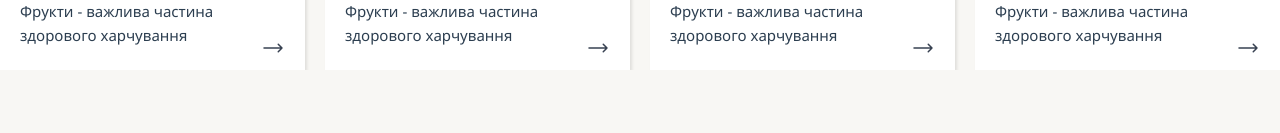
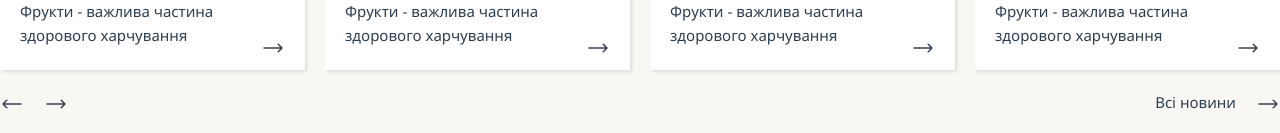
Before and after one commit to spineag/velovarash, a Vue app: page / in a window 1280 px wide. Shown: the part 1318-1451 px from the top of the page. Before the commit the page ends 1388 px from the top, so only its background shows below. Built offline with nearby package versions, Linux system fonts and the light colour scheme.

Commit message:
news nav

```diff
--- a/src/components/homepage/NewsScreen.vue
+++ b/src/components/homepage/NewsScreen.vue
@@ -32,11 +32,25 @@ import Item from '../homepage/NewsScreenItem.vue'
                 </div>
             </div>
 
-            <div class="items_container">
+            <div class="news_items_container">
                 <Item />
                 <Item />
                 <Item />
                 <Item />
+            </div>
+
+            <div class="news_nav_container">
+                <div class="news_nav_arrows">
+                    <svg xmlns="http://www.w3.org/2000/svg" fill="none" viewBox="0 0 24 24" stroke-width="1.5" stroke="inherit" class="w-6 h-6  velo_stroke_gray inline-block cursor-pointer">
+                        <path stroke-linecap="round" stroke-linejoin="round" d="M6.75 15.75L3 12m0 0l3.75-3.75M3 12h18" /> </svg>
+                    <svg xmlns="http://www.w3.org/2000/svg" fill="none" viewBox="0 0 24 24" stroke-width="1.5" stroke="inherit" class="w-6 h-6 velo_stroke_gray inline-block cursor-pointer ml-5">
+                        <path stroke-linecap="round" stroke-linejoin="round" d="M17.25 8.25L21 12m0 0l-3.75 3.75M21 12H3" /> </svg>
+                </div>
+                <div class="news_nav_showall cursor-pointer">
+                    <span>Всі новини</span>
+                    <svg xmlns="http://www.w3.org/2000/svg" fill="none" viewBox="0 0 24 24" stroke-width="1.5" stroke="inherit" class="w-6 h-6 velo_stroke_gray inline-block ml-5">
+                        <path stroke-linecap="round" stroke-linejoin="round" d="M17.25 8.25L21 12m0 0l-3.75 3.75M21 12H3" /> </svg>
+                </div>
             </div>
 
         </div>
@@ -52,9 +66,16 @@ import Item from '../homepage/NewsScreenItem.vue'
 .news_icons button{
     margin-left: 10px;
 }
-.items_container{
+.news_items_container{
     display: grid;
     grid-template-columns: 1fr 1fr 1fr 1fr;
     column-gap: 20px;
 }
+.news_nav_container{
+    display: flex;
+    align-items: center;
+    justify-content: space-between;
+    padding: 20px 0;
+
+}
 </style>
```
